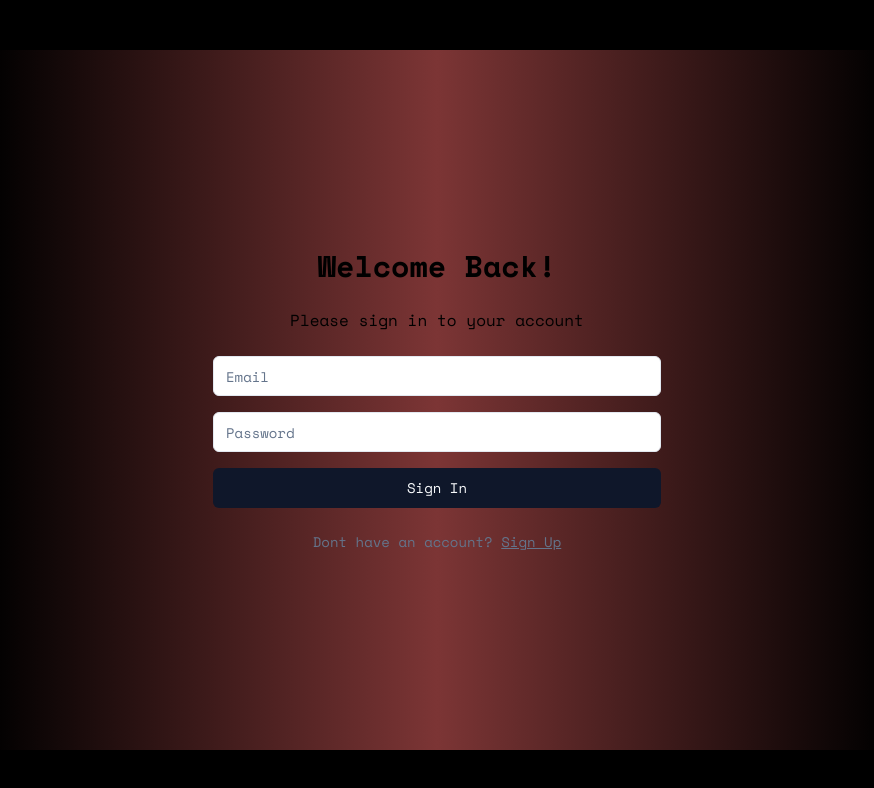
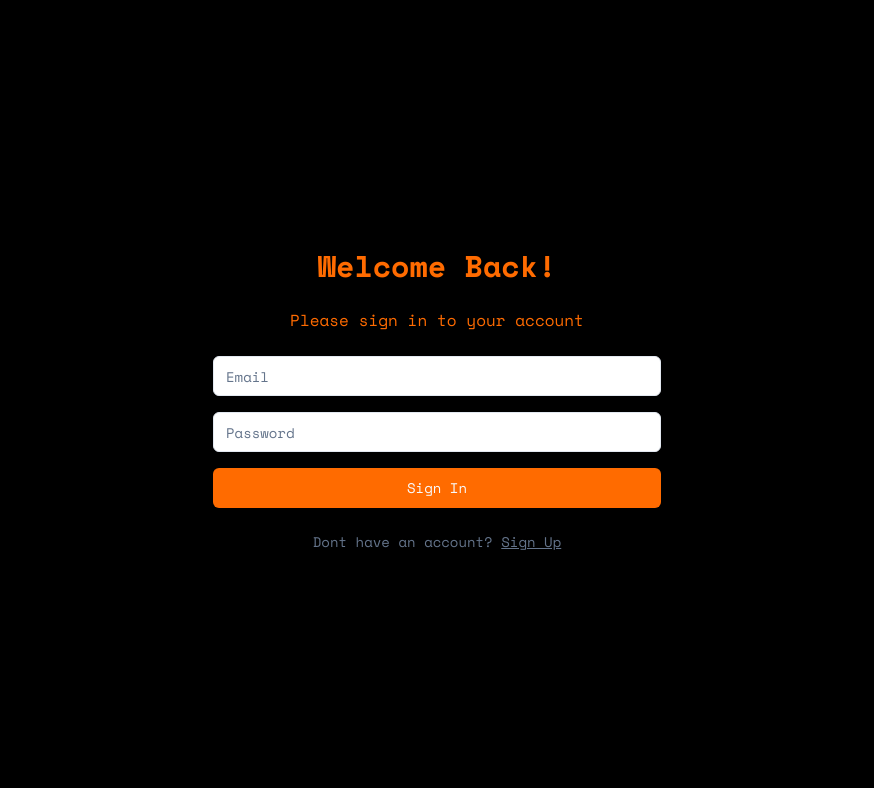
Before and after one commit to SachPlayZ/FinZ, a Next.js app: page /account in a window 1280 px wide. Shown: the top 788 px of the page, without its empty margins (203-1077 px from the left). Built offline with nearby package versions, Linux system fonts and the light colour scheme.

Commit message:
Updated Login/Signup Page

```diff
--- a/app/account/page.js
+++ b/app/account/page.js
@@ -11,7 +11,7 @@ import { useAuth } from '../contexts/authContext';
 export default function Account() {
   const [isLogin, setIsLogin] = useState(true)
   const router = useRouter()
-  const { token, login, logout } = useAuth();
+  const { token, login } = useAuth();
   if(token) {
     router.push('/dashboard')
   }
@@ -77,18 +77,18 @@ export default function Account() {
 
   return (
     <div className="text-black font-heading font-body flex h-screen w-full overflow-y-hidden items-center justify-center bg-black bg-background">
-      <div className="relative flex h-[600px] w-full max-w-[900px] overflow-hidden rounded-2xl shadow-xl md:h-[700px]">
+      <div className="relative flex h-full w-full overflow-hidden rounded-2xl shadow-xl">
         <div
           className={`absolute inset-0 z-10 flex w-full items-center justify-center transition-transform duration-500 ease-in-out ${
             isLogin ? "translate-x-0" : "-translate-x-full"
           }`}>
-          <div className="text-black flex h-full w-full flex-col items-center justify-center gap-6 p-8 md:p-12 bg-gradient-to-r from-black via-[#7c3535] to-black">
+          <div className="text-[#ff6b00] flex h-full w-full flex-col items-center justify-center gap-6 p-8 md:p-12 bg-black">
             <h2 className="text-3xl font-bold">Welcome Back!</h2>
-            <p className="text-black">Please sign in to your account</p>
+            <p className="text-[#ff6b00">Please sign in to your account</p>
             <form onSubmit={handleLogin} className="flex w-full max-w-md flex-col gap-4">
               <Input name="email" type="email" placeholder="Email" className="w-full" />
               <Input name="password" type="password" placeholder="Password" className="w-full" />
-              <Button type="submit" className="w-full">
+              <Button type="submit" className="w-full bg-[#ff6b00]">
                 Sign In
               </Button>
             </form>
@@ -107,15 +107,15 @@ export default function Account() {
           className={`absolute inset-0 z-0 flex w-full items-center justify-center transition-transform duration-500 ease-in-out ${
             isLogin ? "translate-x-full" : "translate-x-0"
           }`}>
-          <div className="flex h-full w-full flex-col bg-gradient-to-r from-black via-[#7c3535] to-black items-center justify-center gap-6 bg-secondary p-8 text-secondary-foreground md:p-12">
-            <h2 className="text-3xl font-bold">Create an Account</h2>
-            <p className="text-black">Sign up to get started</p>
+          <div className="flex h-full w-full flex-col bg-black items-center justify-center gap-6 p-8 text-secondary-foreground md:p-12">
+            <h2 className="text-3xl font-bold text-[#ff6b00]">Create an Account</h2>
+            <p className="text-[#ff6b00]">Sign up to get started</p>
             <form onSubmit={handleSignUp} className="flex w-full max-w-md flex-col gap-4">
               <Input name="username" type="text" placeholder="Username" className="w-full" />
               <Input name="email" type="email" placeholder="Email" className="w-full" />
               <Input name="password" type="password" placeholder="Password" className="w-full" />
               <Input name="confirmPassword" type="password" placeholder="Confirm Password" className="w-full" />
-              <Button type="submit" className="w-full">
+              <Button type="submit" className="w-full bg-[#ff6b00]">
                 Sign Up
               </Button>
             </form>
```
